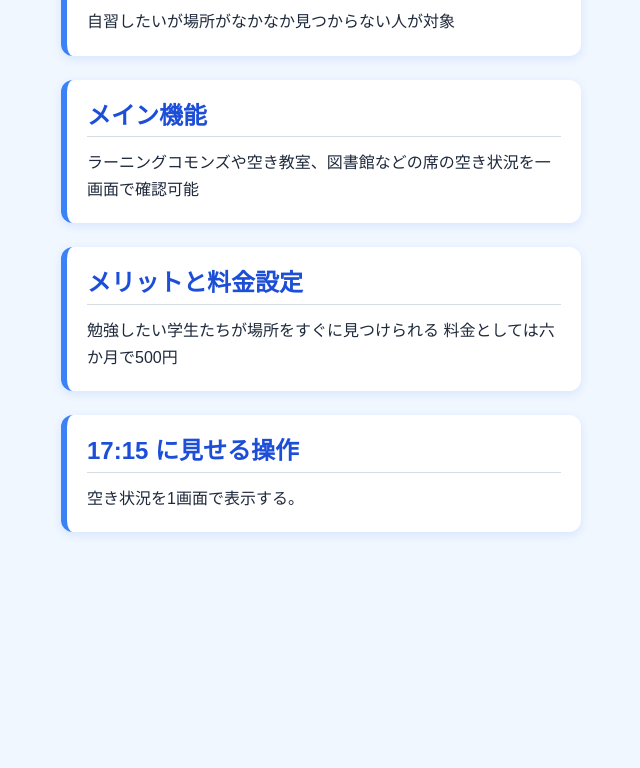
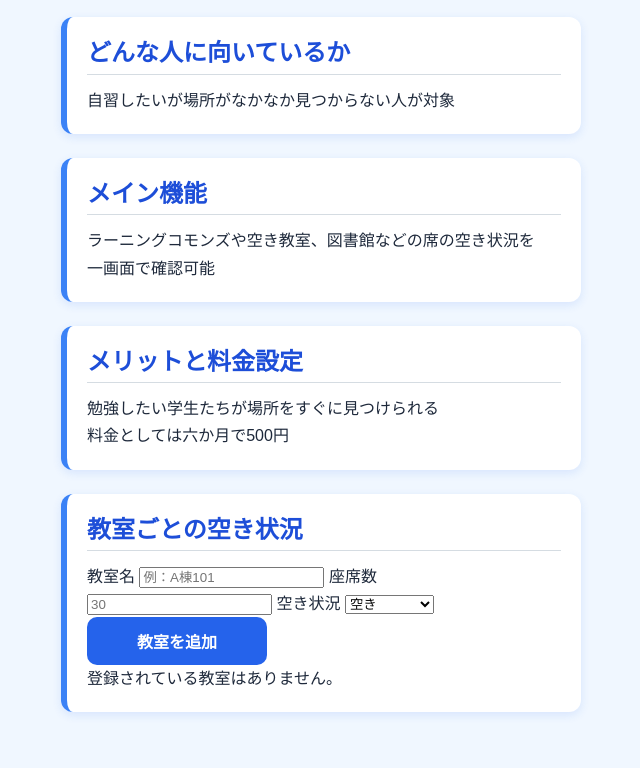
Before and after one commit to KKanemura/theme1-b-9, a plain HTML site: page index.html in a window 1280 px wide. Shown: the part 93-861 px from the top of the page, without its empty margins (319-959 px from the left). Before the commit the page ends 800 px from the top, so only its background shows below. Drawn offline with Linux system fonts and the light colour scheme.

```diff
--- a/index.html
+++ b/index.html
@@ -9,7 +9,7 @@
 </head>
 <body>
 	<main>
-
+		<h1>アキアキ</h1>
 
 		<section>
 			<h2>どんな人に向いているか</h2>
@@ -18,18 +18,39 @@
 
 		<section>
 			<h2>メイン機能</h2>
-			<p>ラーニングコモンズや空き教室、図書館などの席の空き状況を一画面で確認可能</p>
+			<p>ラーニングコモンズや空き教室、図書館などの席の空き状況を<br>一画面で確認可能</p>
 		</section>
 
 		<section>
 			<h2>メリットと料金設定</h2>
-			<p>勉強したい学生たちが場所をすぐに見つけられる
-                料金としては六か月で500円</p>
+			<p>勉強したい学生たちが場所をすぐに見つけられる<br>料金としては六か月で500円</p>
 		</section>
 
-		<section>
-			<h2>17:15 に見せる操作</h2>
-			<p>空き状況を1画面で表示する。</p>
+
+		<section class="availability-section" aria-labelledby="availability-title">
+			<h2 id="availability-title">教室ごとの空き状況</h2>
+			<form id="room-form" class="room-form">
+				<label>
+					教室名
+					<input id="room-name" name="room-name" type="text" placeholder="例：A棟101" required>
+				</label>
+				<label>
+					座席数
+					<input id="seat-count" name="seat-count" type="number" min="1" placeholder="30" required>
+				</label>
+				<label>
+					空き状況
+					<select id="room-status" name="room-status">
+						<option value="available">空き</option>
+						<option value="limited">残りわずか</option>
+						<option value="full">満席</option>
+					</select>
+				</label>
+				<button type="submit">教室を追加</button>
+			</form>
+
+			<div id="room-list" class="room-list" aria-live="polite"></div>
+			<p id="empty-state" class="empty-state">登録されている教室はありません。</p>
 		</section>
 	</main>
 </body>
```
